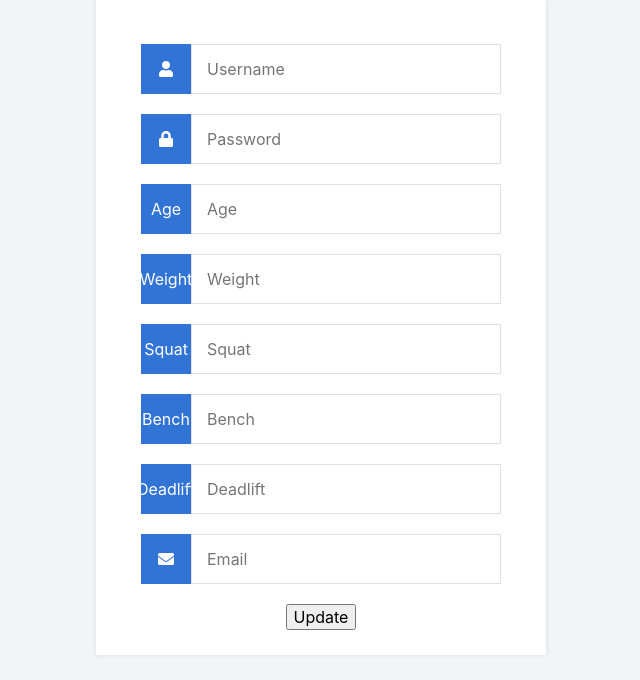
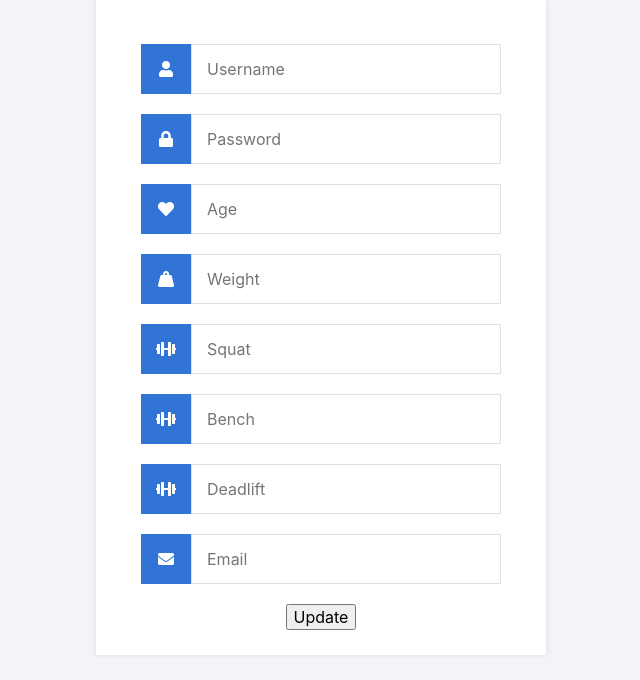
Before and after one commit to jjz17/Natural-Strength, a Flask app: page /update in a window 1280 px wide. Shown: the part 163-843 px from the top of the page, without its empty margins (44-684 px from the left). Run offline with Flask 2, Linux system fonts and the light colour scheme; the visitor is signed in with stand-in values (Sample User, id 1); some libraries are stand-ins or nearby versions.

Commit message:
Added proper icons to update page

```diff
--- a/pythonlogin/templates/update.html
+++ b/pythonlogin/templates/update.html
@@ -10,15 +10,25 @@
             <i class="fas fa-lock"></i>
         </label>
         <input type="password" name="password" placeholder="Password" id="password" required>
-        <label for="age">Age</label>
+        <label for="age">
+            <i class="fas fa-heart"></i>
+        </label>
         <input type="number" name="age" placeholder="Age" id="age">
-        <label for="age">Weight</label>
+        <label for="age">
+            <i class="fas fa-weight-hanging"></i>
+        </label>
         <input type="number" name="weight" placeholder="Weight" id="weight">
-        <label for="age">Squat</label>
+        <label for="age">
+            <i class="fas fa-dumbbell"></i>
+        </label>
         <input type="number" name="squat" placeholder="Squat" id="squat">
-        <label for="age">Bench</label>
+        <label for="age">
+            <i class="fas fa-dumbbell"></i>
+        </label>
         <input type="number" name="bench" placeholder="Bench" id="bench">
-        <label for="age">Deadlift</label>
+        <label for="age">
+            <i class="fas fa-dumbbell"></i>
+        </label>
         <input type="number" name="deadlift" placeholder="Deadlift" id="deadlift">
         <label for="email">
             <i class="fas fa-envelope"></i>
```
Also changed, not shown: README.md.
